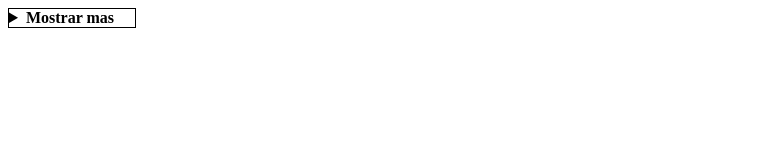
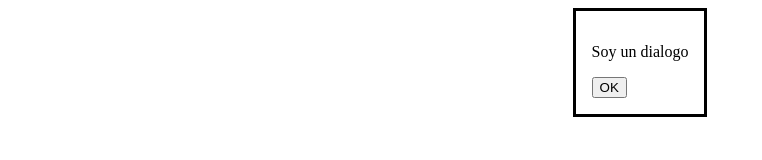
Before and after one commit to Alinoss2910/DIWEBT4, a plain HTML site: page Actividad4.1/index.html in a window 1280 px wide. Shown: the whole page, without its empty margins (0-762 px from the left). Drawn offline with Linux system fonts and the light colour scheme.

Commit message:
Actividad 4.1.2

```diff
--- a/Actividad4.1/index.html
+++ b/Actividad4.1/index.html
@@ -4,13 +4,15 @@
     <meta charset="UTF-8">
     <meta http-equiv="X-UA-Compatible" content="IE=edge">
     <meta name="viewport" content="width=device-width, initial-scale=1.0">
-    <title>Details</title>
+    <title>Dialog</title>
     <link rel="stylesheet" href="style.css">
 </head>
 <body>
-    <details>
-        <summary>Mostrar mas</summary>
-        <p>Bla Bla Bla...</p>
-    </details>
+    <dialog open>
+        <p>Soy un dialogo</p>
+        <form method="dialog">
+            <button>OK</button>
+        </form>
+    </dialog>
 </body>
 </html>
```
